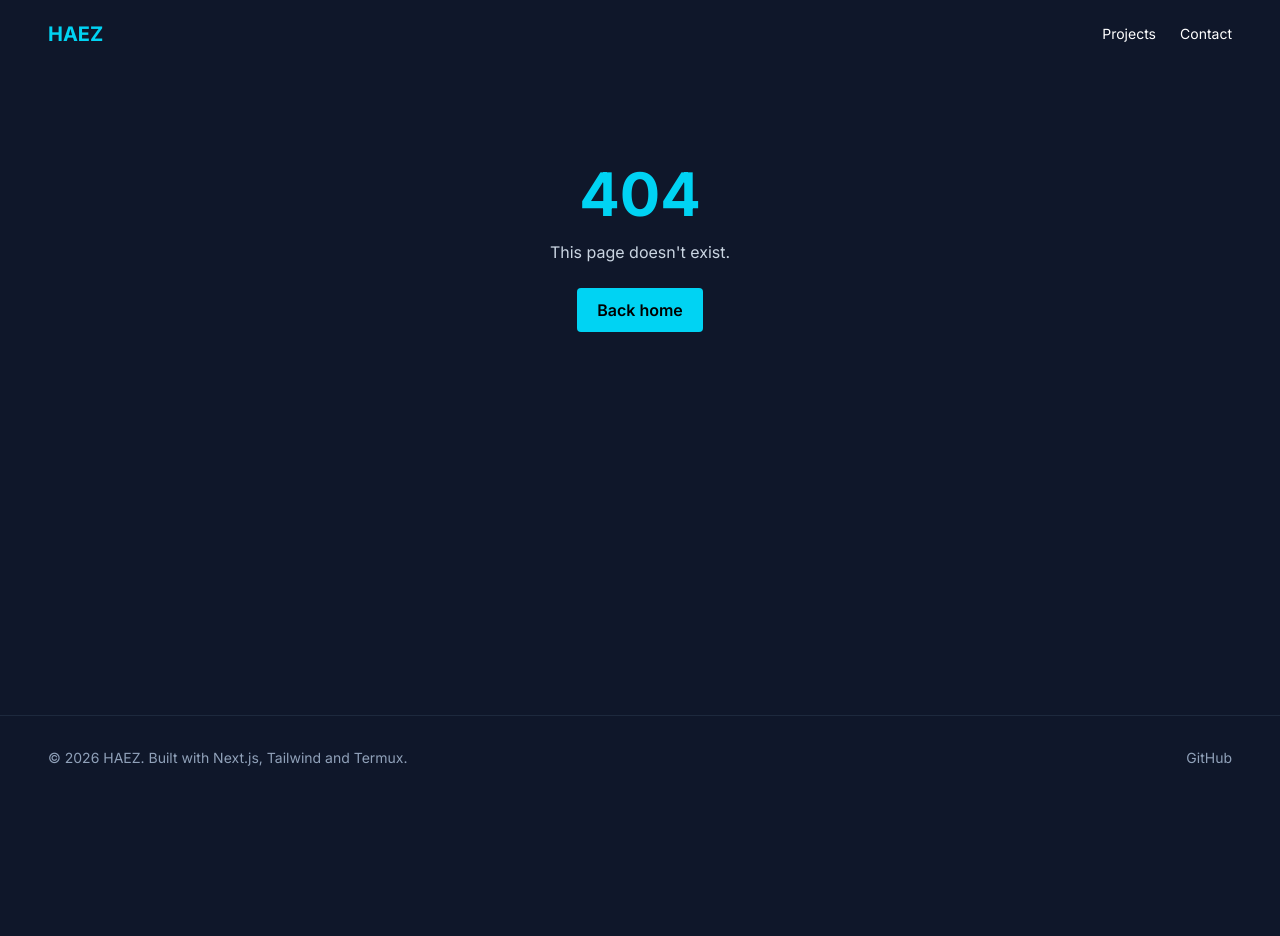
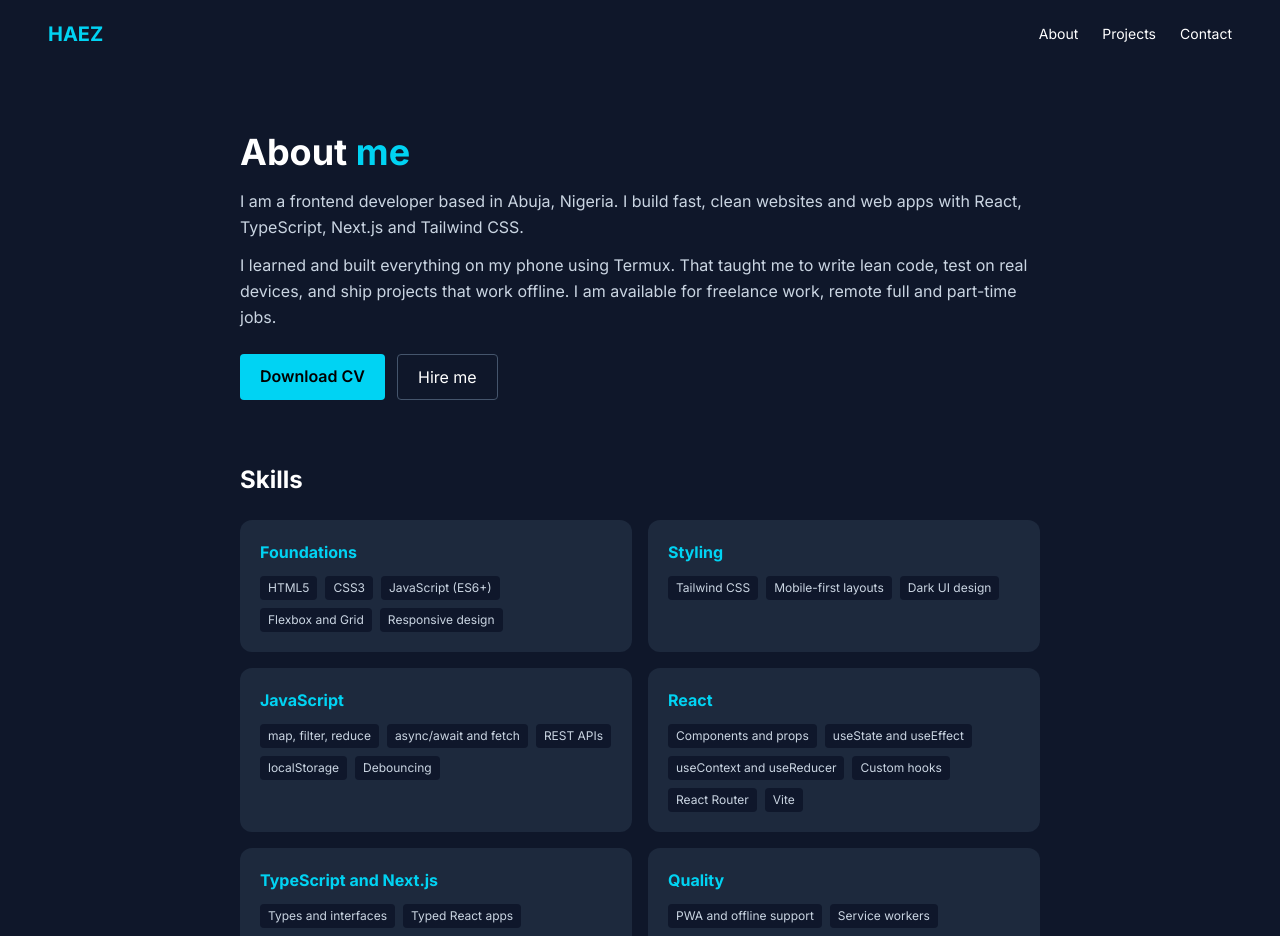
Before and after one commit to Haez0004/haez-portfolio, a Next.js app: page /about in a window 1280 px wide. Before the commit this address had no page. Shown: the top 936 px of the page. Before the commit the page ends 800 px from the top, so only its background shows below. Built offline with nearby package versions, Linux system fonts and the light colour scheme.

Commit message:
feat: about page with skills and journey

```diff
--- /dev/null
+++ b/app/about/page.tsx
@@ -0,0 +1,100 @@
+import type { Metadata } from "next"
+import Link from "next/link"
+import { skillGroups, journey } from "@/data/skills"
+import { projects } from "@/data/projects"
+
+export const metadata: Metadata = {
+  title: "About | HAEZ",
+  description:
+    "Frontend developer from Abuja. Skills in React, TypeScript, Next.js and Tailwind, all learned and built on a phone with Termux.",
+}
+
+export default function AboutPage() {
+  return (
+    <div className="w-full max-w-4xl mx-auto px-6 md:px-12 py-16 space-y-16">
+      <section>
+        <h1 className="text-3xl md:text-4xl font-bold">
+          About <span className="text-cyan-400">me</span>
+        </h1>
+        <p className="mt-4 text-slate-300 leading-relaxed">
+          I am a frontend developer based in Abuja, Nigeria. I build fast,
+          clean websites and web apps with React, TypeScript, Next.js and
+          Tailwind CSS.
+        </p>
+        <p className="mt-3 text-slate-300 leading-relaxed">
+          I learned and built everything on my phone using Termux. That
+          taught me to write lean code, test on real devices, and ship
+          projects that work offline. I am available for freelance work, remote full and part-time jobs.
+        </p>
+        <div className="mt-6 flex flex-wrap gap-3">
+          <a
+            href="/my-cv.pdf"
+            download
+            className="bg-cyan-400 text-black px-5 py-2.5 rounded font-semibold"
+          >
+            Download CV
+          </a>
+          <Link
+            href="/contact"
+            className="border border-slate-600 px-5 py-2.5 rounded"
+          >
+            Hire me
+          </Link>
+        </div>
+      </section>
+
+      <section>
+        <h2 className="text-2xl font-bold mb-6">Skills</h2>
+        <div className="grid sm:grid-cols-2 gap-4">
+          {skillGroups.map((group) => (
+            <div key={group.title} className="bg-slate-800 p-5 rounded-xl">
+              <h3 className="font-bold text-cyan-400">{group.title}</h3>
+              <ul className="mt-3 flex flex-wrap gap-2">
+                {group.items.map((item) => (
+                  <li
+                    key={item}
+                    className="text-xs bg-slate-900 text-slate-300 px-2 py-1 rounded"
+                  >
+                    {item}
+                  </li>
+                ))}
+              </ul>
+            </div>
+          ))}
+        </div>
+      </section>
+
+      <section>
+        <h2 className="text-2xl font-bold mb-6">My journey</h2>
+        <ol className="border-l border-slate-700 space-y-8 ml-2">
+          {journey.map((step) => (
+            <li key={step.period} className="pl-6 relative">
+              <span className="absolute -left-1.5 top-1.5 w-3 h-3 rounded-full bg-cyan-400"></span>
+              <p className="text-xs text-cyan-400 font-semibold">{step.period}</p>
+              <h3 className="font-bold mt-1">{step.title}</h3>
+              <p className="text-slate-400 text-sm mt-1 leading-relaxed">
+                {step.detail}
+              </p>
+            </li>
+          ))}
+        </ol>
+      </section>
+
+      <section className="bg-slate-800 p-6 rounded-xl">
+        <h2 className="text-xl font-bold">
+          {projects.length} projects built and deployed
+        </h2>
+        <p className="mt-2 text-slate-400 text-sm">
+          From a weather PWA to a TMDB-powered movie app, each one has live
+          code you can open and a repo you can read.
+        </p>
+        <Link
+          href="/projects"
+          className="inline-block mt-4 bg-cyan-400 text-black px-4 py-2 rounded font-semibold text-sm"
+        >
+          See all projects
+        </Link>
+      </section>
+    </div>
+  )
+}
--- a/components/Navbar.tsx
+++ b/components/Navbar.tsx
@@ -7,6 +7,7 @@ export default function Navbar() {
         HAEZ
       </Link>
       <div className="flex gap-6 text-sm">
+        <Link href="/about" className="hover:text-cyan-400">About</Link>
         <Link href="/projects" className="hover:text-cyan-400">Projects</Link>
         <Link href="/contact" className="hover:text-cyan-400">Contact</Link>
       </div>
--- /dev/null
+++ b/data/skills.ts
@@ -0,0 +1,62 @@
+export interface SkillGroup {
+  title: string
+  items: string[]
+}
+
+export interface JourneyStep {
+  period: string
+  title: string
+  detail: string
+}
+
+export const skillGroups: SkillGroup[] = [
+  {
+    title: "Foundations",
+    items: ["HTML5", "CSS3", "JavaScript (ES6+)", "Flexbox and Grid", "Responsive design"],
+  },
+  {
+    title: "Styling",
+    items: ["Tailwind CSS", "Mobile-first layouts", "Dark UI design"],
+  },
+  {
+    title: "JavaScript",
+    items: ["map, filter, reduce", "async/await and fetch", "REST APIs", "localStorage", "Debouncing"],
+  },
+  {
+    title: "React",
+    items: ["Components and props", "useState and useEffect", "useContext and useReducer", "Custom hooks", "React Router", "Vite"],
+  },
+  {
+    title: "TypeScript and Next.js",
+    items: ["Types and interfaces", "Typed React apps", "Next.js App Router", "Server and Client Components", "Dynamic routes"],
+  },
+  {
+    title: "Quality",
+    items: ["PWA and offline support", "Service workers", "SEO and Open Graph", "Performance", "Accessibility basics"],
+  },
+  {
+    title: "Tools",
+    items: ["Git and GitHub", "Branching and merging", "Vercel deployment", "Formspree", "Termux"],
+  },
+]
+
+export const journey: JourneyStep[] = [
+  {
+    period: "Month 1",
+    title: "Foundations",
+    detail:
+      "Rebuilt my portfolio with Tailwind, SEO and Open Graph, and a real contact form. Built an offline Expense Tracker with search, filters and edit, then learned Git branching.",
+  },
+  {
+    period: "Month 2",
+    title: "JavaScript and React",
+    detail:
+      "Learned async JavaScript and shipped a Weather PWA with a live API. Moved into React with Vite, hooks and routing, and rebuilt my tracker as a React app.",
+  },
+  {
+    period: "Month 3",
+    title: "TypeScript and Next.js",
+    detail:
+      "Converted my apps to TypeScript, then built an e-commerce store and a movie app. Rebuilt this portfolio in Next.js with Server Components and dynamic routes.",
+  },
+]
```
